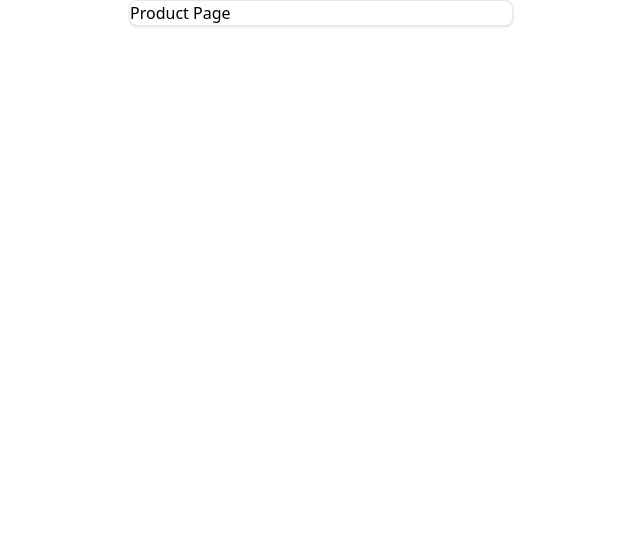
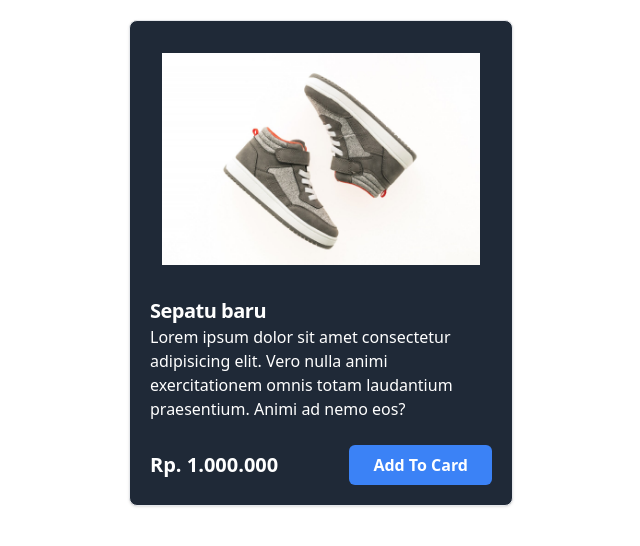
Before and after one commit to dannyhma/my-react-app, a React (Vite) app: page /products in a window 1280 px wide. Shown: the top 546 px of the page, without its empty margins (319-959 px from the left). Built offline with nearby package versions, Linux system fonts and the light colour scheme.

Commit message:
Nested Component

```diff
--- a/src/pages/product.jsx
+++ b/src/pages/product.jsx
@@ -1,9 +1,34 @@
+import { Link } from "react-router-dom";
+import Button from "../components/Elements/Buttons/Button";
+
 const ProductPage = () => {
 	return (
 		<>
-			<div className="flex items-center justify-center">
-				<div className="w-full max-w-sm rounded-lg border border-gray-200 bg-white shadow">
-					Product Page
+			<div className="flex items-center justify-center py-5">
+				<div className="w-full max-w-sm rounded-lg border border-gray-200 bg-gray-800 shadow">
+					<Link to="">
+						<img
+							src="/images/shoes-1.jpg"
+							alt="product"
+							className="rounded-t-lg p-8"
+						/>
+					</Link>
+					<div className="px-5 pb-6">
+						<Link to="">
+							<h5 className="text-xl font-semibold tracking-tight text-white">
+								Sepatu baru
+							</h5>
+							<p className="text-m text- text-white">
+								Lorem ipsum dolor sit amet consectetur adipisicing elit. Vero
+								nulla animi exercitationem omnis totam laudantium praesentium.
+								Animi ad nemo eos?
+							</p>
+						</Link>
+					</div>
+					<div className="flex items-center justify-between px-5 pb-5">
+						<span className="text-xl font-bold text-white">Rp. 1.000.000</span>
+						<Button variant="bg-blue-500">Add To Card</Button>
+					</div>
 				</div>
 			</div>
 		</>
```
Also changed, not shown: public/images/shoes-1.jpg (added).
